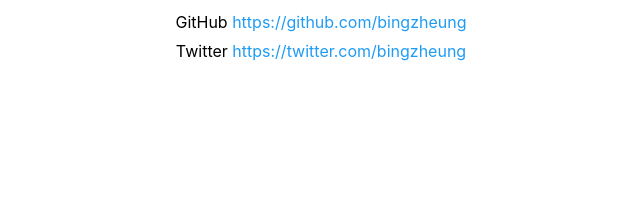
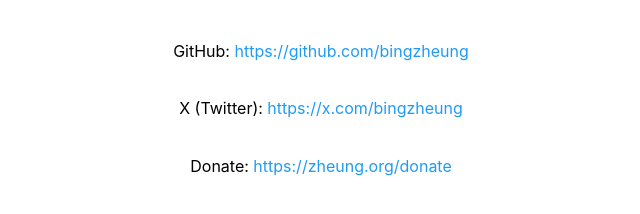
Before and after one commit to bingzheung/zheung.org, a plain HTML site: page index.html in a window 1280 px wide. Shown: the whole page, without its empty margins (319-959 px from the left). Drawn offline with Linux system fonts and the light colour scheme.

Commit message:
Update font-family

```diff
--- a/basic.css
+++ b/basic.css
@@ -1,5 +1,5 @@
 html, body {
-        font-family: -apple-system, BlinkMacSystemFont, SF Pro, Inter, Google Sans Text, Roboto, Segoe UI, Helvetica Neue, Noto Sans, Arial, Advocate Ancient Sans, ChiuKong Gothic CL, Source Han Sans K, Noto Sans CJK KR, Sarasa Gothic CL, PingFang HK, Source Han Sans HC, Noto Sans CJK HK, Noto Sans HK, Microsoft JhengHei, ui-sans-serif, sans-serif;
+        font-family: -apple-system, BlinkMacSystemFont, SF Pro, Inter, Roboto, Segoe UI, Helvetica Neue, Noto Sans, Arial, Shanggu Sans, ChiuKong Gothic CL, Chocolate Classical Sans, Sarasa Gothic CL, Source Han Sans K, Noto Sans CJK KR, PingFang HK, Chiron Hei HK, Source Han Sans HC, Noto Sans CJK HK, Microsoft JhengHei, ui-sans-serif, sans-serif;
         line-height: 1.8em;
 }
 
@@ -20,7 +20,7 @@ img.button-large {
 }
 
 pre, code {
-        font-family: JetBrains Mono, SF Mono, SFMono-Regular, Consolas, Menlo, ui-monospace, monospace;
+        font-family: Monaspace Neon, Jetbrains Mono, SF Mono, SFMono-Regular, ui-monospace, Consolas, Menlo, monospace;
 }
 pre {
         overflow: auto;
--- a/index.html
+++ b/index.html
@@ -13,9 +13,14 @@
 
 <body>
         <div class="center-align">
-                GitHub <a href="https://github.com/bingzheung">https://github.com/bingzheung</a>
                 <br>
-                Twitter <a href="https://twitter.com/bingzheung">https://twitter.com/bingzheung</a>
+                GitHub: <a href="https://github.com/bingzheung">https://github.com/bingzheung</a>
+                <br>
+                <br>
+                X (Twitter): <a href="https://x.com/bingzheung">https://x.com/bingzheung</a>
+                <br>
+                <br>
+                Donate: <a href="https://zheung.org/donate">https://zheung.org/donate</a>
         </div>
 </body>
 
--- a/markdown.css
+++ b/markdown.css
@@ -12,7 +12,7 @@ body {
   -webkit-text-size-adjust: 100%;
   line-height: 1.5;
   color: #333;
-  font-family: -apple-system, BlinkMacSystemFont, SF Pro, Inter, Helvetica Neue, Apple Color Emoji, Advocate Ancient Sans, PingFang HK, Plangothic P1, Plangothic P2, MiSans L3, Bright Moon Kai CL, LXGW WenKai, "I.MingCP", HanaMinB, Apple Symbols, ui-sans-serif, sans-serif;
+  font-family: -apple-system, BlinkMacSystemFont, SF Pro, Inter, Helvetica Neue, Apple Color Emoji, Shanggu Sans, PingFang HK, Plangothic P1, Plangothic P2, MiSans L3, Apple Symbols, ui-sans-serif, system-ui, sans-serif;
   font-size: 16px;
   line-height: 1.5;
   word-wrap: break-word;
@@ -157,7 +157,7 @@ body svg:not(:root) {
 body code,
 body kbd,
 body pre {
-  font-family: Monaspace Neon, JetBrains Mono, SF Mono, SF Pro, Inter, Helvetica Neue, Apple Color Emoji, Advocate Ancient Sans, PingFang HK, Plangothic P1, Plangothic P2, MiSans L3, Bright Moon Kai CL, LXGW WenKai, "I.MingCP", HanaMinB, Apple Symbols, ui-monospace, monospace;
+  font-family: Monaspace Neon, SF Pro, Inter, Helvetica Neue, Apple Color Emoji, Shanggu Sans, PingFang HK, Plangothic P1, Plangothic P2, MiSans L3, Apple Symbols, ui-monospace, monospace;
   font-size: 1em;
 }
 
@@ -308,14 +308,14 @@ body dd {
 }
 
 body code {
-  font-family: Monaspace Neon, JetBrains Mono, SF Mono, SF Pro, Inter, Helvetica Neue, Apple Color Emoji, Advocate Ancient Sans, PingFang HK, Plangothic P1, Plangothic P2, MiSans L3, Bright Moon Kai CL, LXGW WenKai, "I.MingCP", HanaMinB, Apple Symbols, ui-monospace, monospace;
+  font-family: Monaspace Neon, SF Pro, Inter, Helvetica Neue, Apple Color Emoji, Shanggu Sans, PingFang HK, Plangothic P1, Plangothic P2, MiSans L3, Apple Symbols, ui-monospace, monospace;
   font-size: 12px;
 }
 
 body pre {
   margin-top: 0;
   margin-bottom: 0;
-  font-family: Monaspace Neon, JetBrains Mono, SF Mono, SF Pro, Inter, Helvetica Neue, Apple Color Emoji, Advocate Ancient Sans, PingFang HK, Plangothic P1, Plangothic P2, MiSans L3, Bright Moon Kai CL, LXGW WenKai, "I.MingCP", HanaMinB, Apple Symbols, ui-monospace, monospace;
+  font-family: Monaspace Neon, SF Pro, Inter, Helvetica Neue, Apple Color Emoji, Shanggu Sans, PingFang HK, Plangothic P1, Plangothic P2, MiSans L3, Apple Symbols, ui-monospace, monospace;
   font-size: 12px;
 }
 
@@ -651,7 +651,7 @@ body .full-commit .btn-outline:not(:disabled):hover {
 body kbd {
   display: inline-block;
   padding: 3px 5px;
-  font-family: Monaspace Neon, JetBrains Mono, SF Mono, SF Pro, Inter, Helvetica Neue, Apple Color Emoji, Advocate Ancient Sans, PingFang HK, Plangothic P1, Plangothic P2, MiSans L3, Bright Moon Kai CL, LXGW WenKai, "I.MingCP", HanaMinB, Apple Symbols, ui-monospace, monospace;
+  font-family: Monaspace Neon, SF Pro, Inter, Helvetica Neue, Apple Color Emoji, Shanggu Sans, PingFang HK, Plangothic P1, Plangothic P2, MiSans L3, Apple Symbols, ui-monospace, monospace;
   font-size: 11px;
   line-height: 10px;
   color: #555;
```
